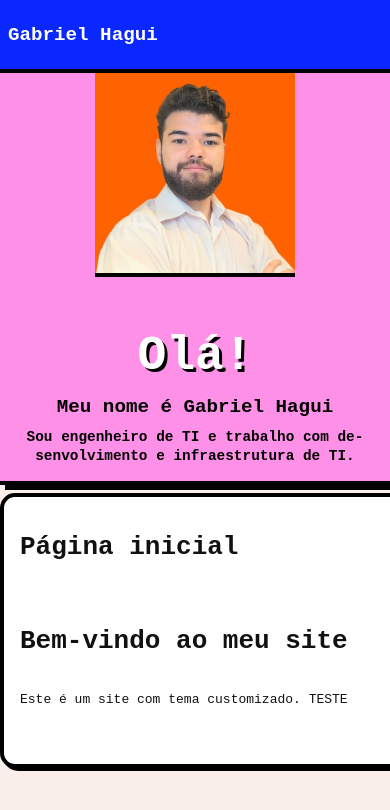
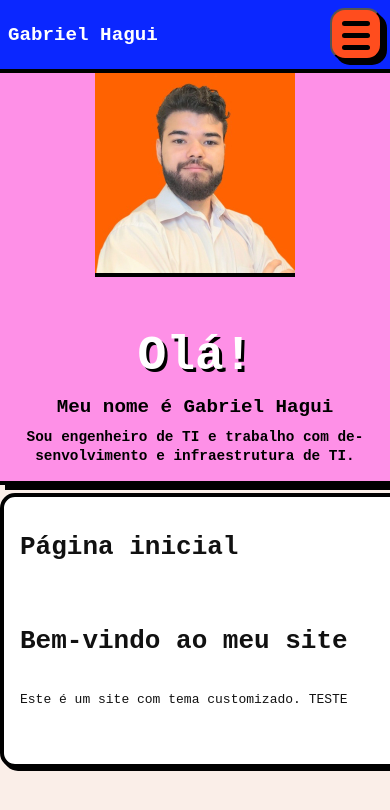
Before and after one commit to GHagui/Gabriel_Hagui, a Jekyll site: the page built from index.md, in a window 390 px wide. Shown: the top 810 px of the page. Built offline with Jekyll 4.4.1, drawn with Linux system fonts in a browser that asks for light colours; some web fonts are replaced.

Commit message:
Enhance mobile navigation: add hamburger menu toggle and JavaScript functionality

```diff
--- a/_includes/header-br.html
+++ b/_includes/header-br.html
@@ -2,11 +2,17 @@
     <meta charset="UTF-8" />
     <title>{{ page.title }}</title>
     <link rel="stylesheet" href="{{ '/assets/css/style.css' | relative_url }}">
+    <script defer src="{{ '/assets/js/menu.js' | relative_url }}"></script>
 </head>
 <header class="site-header">
     <div class="container">
         <h1 class="logo"><a>Gabriel Hagui</a></h1>
-        <nav class="site-nav">
+        <button class="nav-toggle" aria-controls="primary-nav" aria-expanded="false" aria-label="Abrir menu">
+            <span class="bar"></span>
+            <span class="bar"></span>
+            <span class="bar"></span>
+        </button>
+        <nav class="site-nav" id="primary-nav">
             <ul>
                 <li><a href="{{ '/' | relative_url }}">Sobre mim</a></li>
                 <li><a href="{{ '/projects-br' | relative_url }}">Projetos</a></li>
--- a/assets/css/style.scss
+++ b/assets/css/style.scss
@@ -71,6 +71,7 @@
     border-bottom: var(--border-strong);
     background: var(--color-blue-primary);
     padding: 0;
+    position: relative; /* needed for absolute mobile nav positioning */
 }
 
 .site-header .container {
@@ -142,34 +143,79 @@
     display: none; /* Inicialmente escondido, mostrado em media query */
 }
 
-/* Responsivo do Cabeçalho */
+/* Hamburger button */
+.nav-toggle {
+    display: none; /* hidden on desktop */
+    position: relative;
+    width: 52px;
+    height: 52px;
+    margin-left: var(--spacing-sm);
+    background: var(--color-orange-accent);
+    border-radius: var(--border-radius-default);
+    cursor: pointer;
+    box-shadow: var(--box-shadow-small);
+    padding: 0;
+    align-items: center;
+    justify-content: center;
+    transition: background .3s, box-shadow .3s;
+}
+
+.nav-toggle:focus-visible { outline: 3px solid var(--color-white); outline-offset: 2px; }
+.nav-toggle:hover { background: var(--color-purple-accent); }
+
+.nav-toggle .bar {
+    position: absolute;
+    left: 10px;
+    right: 10px;
+    height: 5px;
+    background: var(--color-black);
+    border-radius: 4px;
+    transition: transform .35s ease, opacity .25s ease;
+}
+.nav-toggle .bar:nth-child(1) { top: 11px; }
+.nav-toggle .bar:nth-child(2) { top: 23px; }
+.nav-toggle .bar:nth-child(3) { top: 35px; }
+
+.nav-toggle.is-active .bar:nth-child(1) { transform: translateY(12px) rotate(45deg); }
+.nav-toggle.is-active .bar:nth-child(2) { opacity: 0; }
+.nav-toggle.is-active .bar:nth-child(3) { transform: translateY(-12px) rotate(-45deg); }
+
+/* Mobile nav hidden by default when JS present */
+html.js .site-header .site-nav {
+    transition: max-height .4s ease, opacity .3s ease;
+}
 @media (max-width: 1100px) {
-    .site-header .container {
+    .nav-toggle { display: inline-flex; }
+    .site-header .container { gap: var(--spacing-sm); }
+    html.js .site-header .site-nav {
+        position: absolute;
+        top: 100%;
+        left: 0;
+        right: 0;
+        background: var(--color-blue-primary);
+    border-top: var(--border-strong);
+    border-bottom: var(--border-strong);
+        box-shadow: var(--box-shadow-large);
+        overflow: hidden;
+        max-height: 0;
+        opacity: 0;
+    z-index: 50;
+    }
+    html.js .site-header .site-nav ul {
         flex-direction: column;
-        align-items: stretch;
-        padding-left: var(--spacing-sm);
-        padding-right: var(--spacing-sm);
+        padding: var(--spacing-md) var(--spacing-lg);
+        gap: var(--spacing-sm);
+        display: flex; /* override earlier display:none */
     }
+    html.js .site-header .site-nav.is-open {
+        max-height: 600px; /* large enough */
+        opacity: 1;
+    }
+    html.js .site-header .site-nav.is-open ul { display: flex; }
+    .site-header .site-nav a { display: block; }
+}
 
-    .site-header .site-nav {
-        width: 100%;
-    }
-
-    .site-header .site-nav ul {
-        display: none;
-    }
-
-    .site-header .site-nav select {
-        display: block;
-        width: 100%;
-        font-family: var(--font-secondary);
-        font-size: 1.2rem;
-        padding: var(--spacing-xs);
-        border: var(--border-medium);
-        background: var(--color-white);
-        margin-top: var(--spacing-xs);
-    }
-}
+/* (Removed legacy select-based nav) */
 
 /* Mobile - Cabeçalho */
 @media (max-width: 768px) {
@@ -448,7 +494,7 @@
 .about {
     display: flex;
     flex-direction: column;
-    padding: var(--spacing-lg);
+    //padding: var(--spacing-lg);
     background-color: var(--color-bg-content);
     border: var(--border-strong);
     box-shadow: var(--box-shadow-large);
--- /dev/null
+++ b/assets/js/menu.js
@@ -0,0 +1,50 @@
+(function() {
+  const html = document.documentElement;
+  html.classList.add('js');
+
+  function init() {
+    const toggle = document.querySelector('.nav-toggle');
+    const nav = document.getElementById('primary-nav');
+    if(!toggle || !nav) return;
+
+    toggle.addEventListener('click', () => {
+      const expanded = toggle.getAttribute('aria-expanded') === 'true';
+      toggle.setAttribute('aria-expanded', String(!expanded));
+      nav.classList.toggle('is-open', !expanded);
+      toggle.classList.toggle('is-active', !expanded);
+      if(!expanded) {
+        // Focus first link when opening
+        const firstLink = nav.querySelector('a');
+        firstLink && firstLink.focus();
+      } else {
+        toggle.focus();
+      }
+    });
+
+    // Close on Escape
+    document.addEventListener('keydown', (e) => {
+      if(e.key === 'Escape') {
+        if(toggle.getAttribute('aria-expanded') === 'true') {
+          toggle.click();
+        }
+      }
+    });
+
+    // Reset state if resized to desktop
+    const mql = window.matchMedia('(min-width: 1101px)');
+    function handleResize(e){
+      if(e.matches) {
+        toggle.setAttribute('aria-expanded','false');
+        nav.classList.remove('is-open');
+        toggle.classList.remove('is-active');
+      }
+    }
+    mql.addEventListener('change', handleResize);
+  }
+
+  if(document.readyState === 'loading') {
+    document.addEventListener('DOMContentLoaded', init);
+  } else {
+    init();
+  }
+})();
```
Also changed, not shown: _includes/header-en.html (+7 -2 lines).
